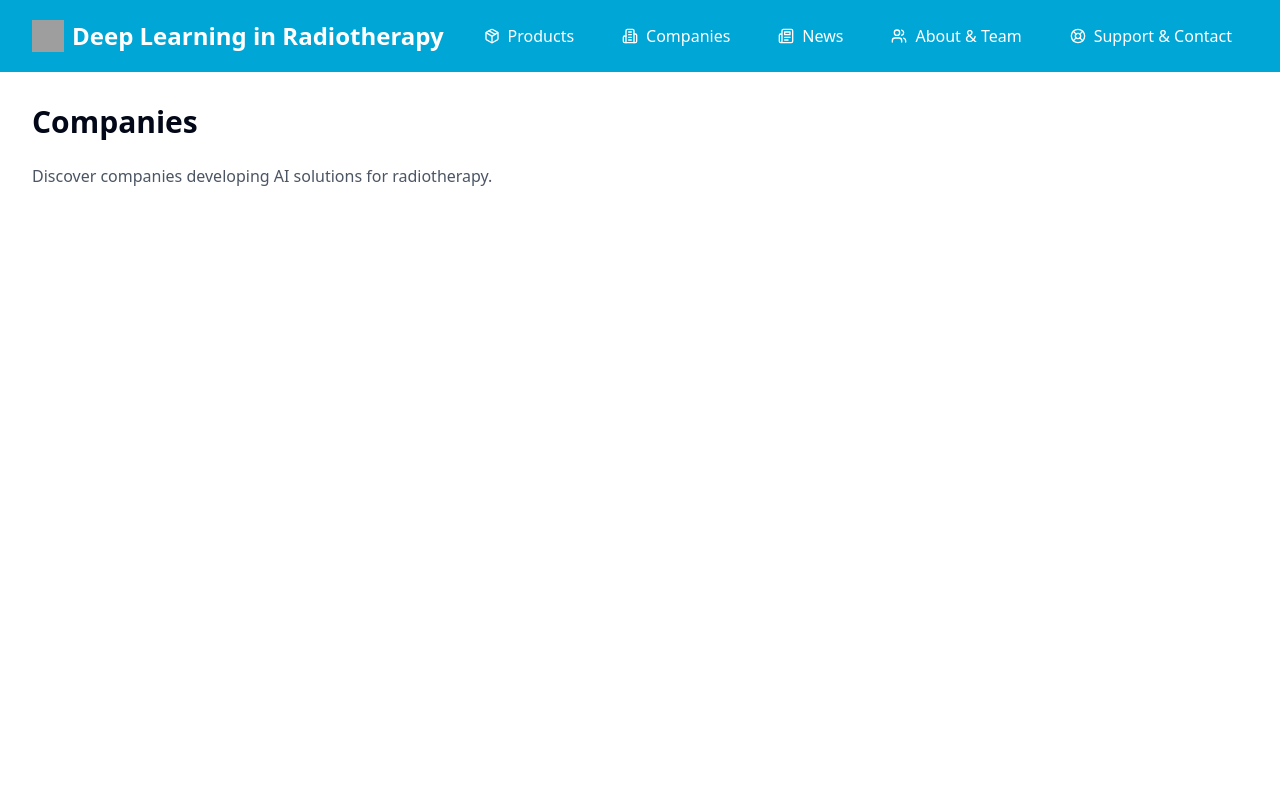
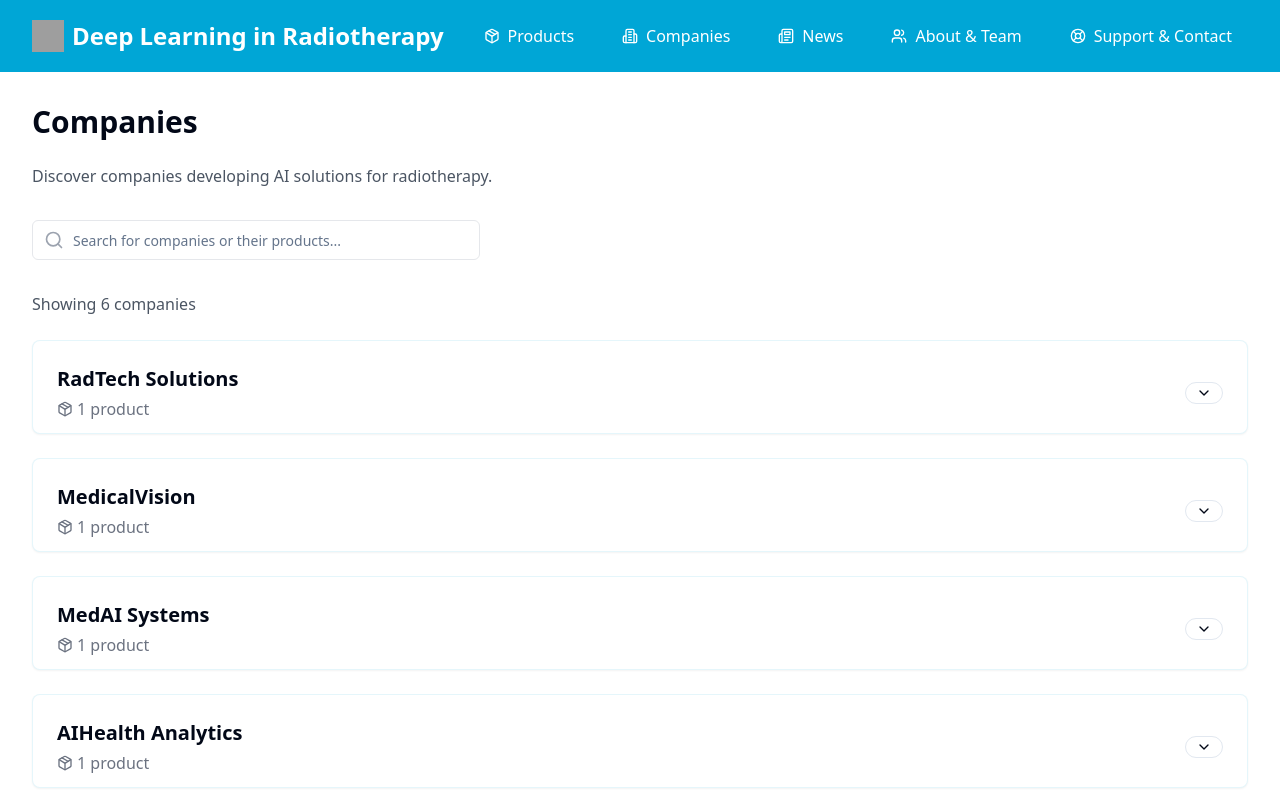
Before and after one commit to DLinRT-eu/website, a React (Vite) app: page /companies in a window 1280 px wide. Shown: the top 800 px of the page. Built offline with nearby package versions, Linux system fonts and the light colour scheme; grey boxes are pictures that could not be loaded.

Commit message:
feat: Implement company list with search
Implement a searchable list of companies on the companies page, displaying the number of products each company has. Make each company clickable to show its products.

```diff
--- /dev/null
+++ b/src/components/CompanyCard.tsx
@@ -0,0 +1,59 @@
+
+import React, { useState } from 'react';
+import { Card, CardHeader, CardContent, CardFooter } from "@/components/ui/card";
+import { Badge } from "@/components/ui/badge";
+import { Package, ChevronDown, ChevronUp } from 'lucide-react';
+import { Product } from '@/types/product';
+import ProductCard from './ProductCard';
+
+interface CompanyCardProps {
+  name: string;
+  products: Product[];
+}
+
+const CompanyCard = ({ name, products }: CompanyCardProps) => {
+  const [expanded, setExpanded] = useState(false);
+
+  const toggleExpanded = () => setExpanded(!expanded);
+
+  return (
+    <Card className="mb-4 w-full border-[#00A6D6]/10 hover:shadow-md transition-shadow">
+      <CardHeader className="pb-3 cursor-pointer" onClick={toggleExpanded}>
+        <div className="flex justify-between items-center">
+          <div>
+            <h3 className="text-xl font-bold">{name}</h3>
+            <div className="flex items-center mt-1 text-gray-500">
+              <Package className="w-4 h-4 mr-1" />
+              <span>{products.length} product{products.length !== 1 ? 's' : ''}</span>
+            </div>
+          </div>
+          <Badge variant="outline" className="flex items-center">
+            {expanded ? <ChevronUp className="h-4 w-4" /> : <ChevronDown className="h-4 w-4" />}
+          </Badge>
+        </div>
+      </CardHeader>
+
+      {expanded && (
+        <>
+          <CardContent className="pt-0">
+            <div className="grid grid-cols-1 lg:grid-cols-2 gap-4">
+              {products.map((product, index) => (
+                <ProductCard key={index} {...product} />
+              ))}
+            </div>
+          </CardContent>
+          <CardFooter className="pt-0 flex justify-center">
+            <button
+              className="text-sm text-[#00A6D6] hover:text-[#00A6D6]/80 flex items-center"
+              onClick={toggleExpanded}
+            >
+              Hide Products <ChevronUp className="h-4 w-4 ml-1" />
+            </button>
+          </CardFooter>
+        </>
+      )}
+    </Card>
+  );
+};
+
+export default CompanyCard;
--- a/src/pages/Companies.tsx
+++ b/src/pages/Companies.tsx
@@ -1,14 +1,89 @@
 
-import React from 'react';
+import React, { useState, useMemo } from 'react';
+import { SAMPLE_PRODUCTS } from '@/data/products';
+import { Input } from '@/components/ui/input';
+import { Search } from 'lucide-react';
+import CompanyCard from '@/components/CompanyCard';
+import { Product } from '@/types/product';
 
 const Companies = () => {
+  const [searchQuery, setSearchQuery] = useState('');
+
+  // Group products by company
+  const companiesWithProducts = useMemo(() => {
+    // Create a map of company names to arrays of products
+    const companyMap = SAMPLE_PRODUCTS.reduce((acc: Record<string, Product[]>, product) => {
+      if (!acc[product.company]) {
+        acc[product.company] = [];
+      }
+      acc[product.company].push(product);
+      return acc;
+    }, {});
+
+    // Convert to array of company objects
+    return Object.entries(companyMap).map(([name, products]) => ({
+      name,
+      products,
+      productCount: products.length
+    }));
+  }, []);
+
+  // Filter companies based on search query
+  const filteredCompanies = useMemo(() => {
+    if (!searchQuery) return companiesWithProducts;
+
+    const query = searchQuery.toLowerCase();
+    return companiesWithProducts.filter(company =>
+      company.name.toLowerCase().includes(query) ||
+      company.products.some(product =>
+        product.name.toLowerCase().includes(query) ||
+        product.description.toLowerCase().includes(query)
+      )
+    );
+  }, [companiesWithProducts, searchQuery]);
+
   return (
     <div className="min-h-screen bg-white">
       <main className="max-w-7xl mx-auto px-4 md:px-8 py-8">
         <h1 className="text-3xl font-bold mb-6">Companies</h1>
-        <p className="text-gray-600">
+        <p className="text-gray-600 mb-8">
           Discover companies developing AI solutions for radiotherapy.
         </p>
+
+        {/* Search input */}
+        <div className="relative max-w-md mb-8">
+          <Search className="absolute left-3 top-2.5 h-5 w-5 text-gray-400" />
+          <Input
+            placeholder="Search for companies or their products..."
+            className="pl-10 bg-white border-gray-200"
+            value={searchQuery}
+            onChange={(e) => setSearchQuery(e.target.value)}
+          />
+        </div>
+
+        {/* Companies count */}
+        <div className="mb-6">
+          <p className="text-gray-600">
+            Showing {filteredCompanies.length} {filteredCompanies.length === 1 ? 'company' : 'companies'}
+          </p>
+        </div>
+
+        {/* Companies list */}
+        <div className="space-y-6">
+          {filteredCompanies.map((company) => (
+            <CompanyCard
+              key={company.name}
+              name={company.name}
+              products={company.products}
+            />
+          ))}
+
+          {filteredCompanies.length === 0 && (
+            <div className="text-center py-12">
+              <p className="text-gray-500 text-lg">No companies found matching your search criteria.</p>
+            </div>
+          )}
+        </div>
       </main>
     </div>
   );
```
